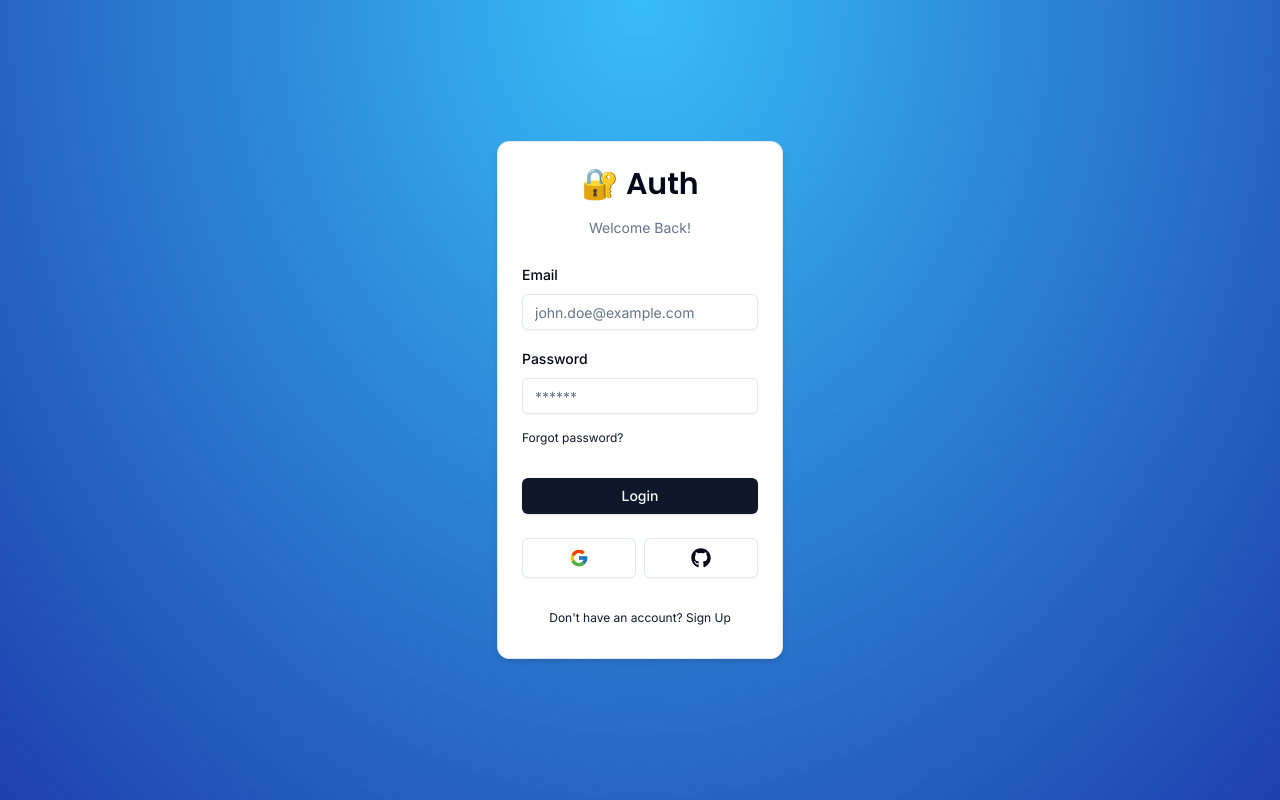
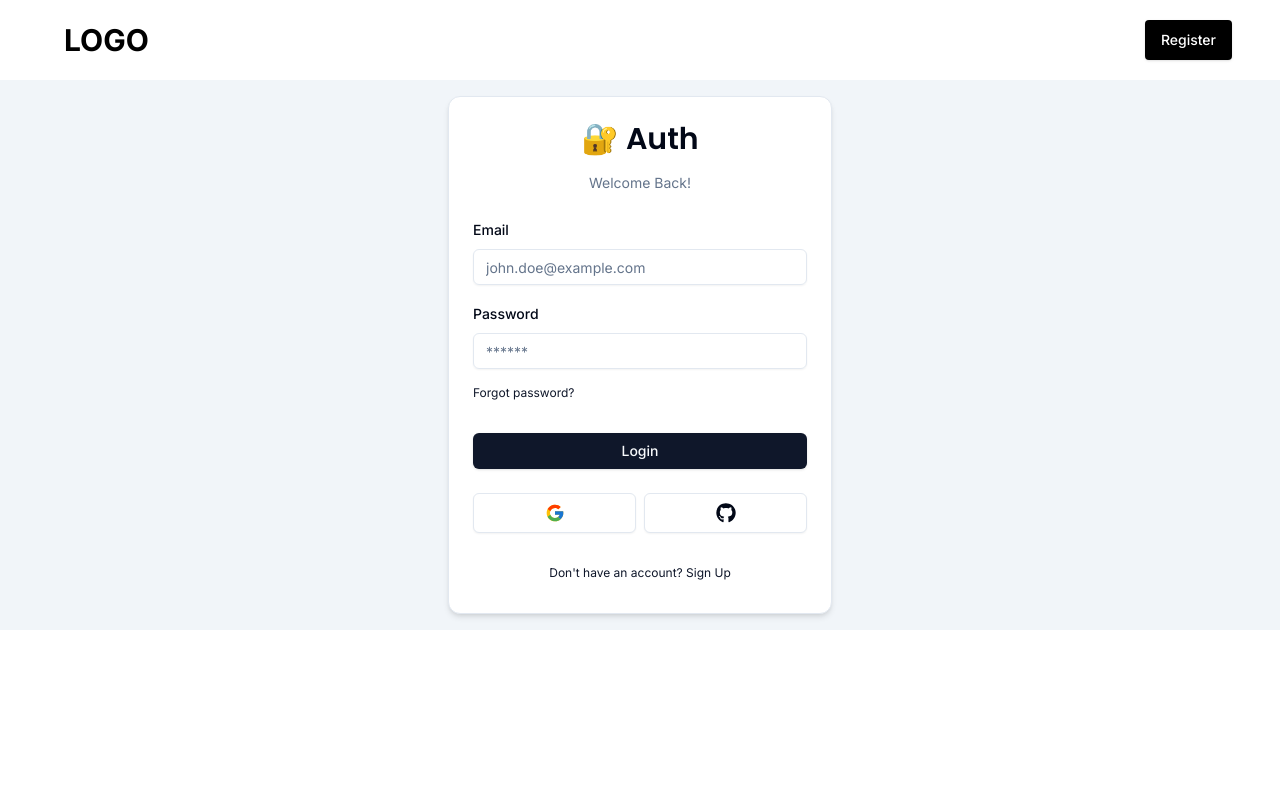
Before and after one commit to Prajwal-ak-0/P1, a Next.js app: page /auth/login in a window 1280 px wide. Built offline with nearby package versions, Linux system fonts and the light colour scheme; no server answers.

Commit message:
Register and Login Form Altered

```diff
--- a/app/auth/layout.tsx
+++ b/app/auth/layout.tsx
@@ -1,12 +1,15 @@
+
 const AuthLayout = ({
   children
 }: {
   children: React.ReactNode
 }) => {
   return (
-      <div className="h-full flex items-center justify-center bg-[radial-gradient(ellipse_at_top,_var(--tw-gradient-stops))] from-sky-400 to-blue-800">
+    <>
+      <div className="h-full items-center justify-center">
         {children}
       </div>
+    </>
   );
 }
 
--- a/app/auth/login/page.tsx
+++ b/app/auth/login/page.tsx
@@ -1,8 +1,14 @@
 import { LoginForm } from "@/components/Auth/LoginForm"
+import Navbar from "@/components/Navbar"
 
 const LoginPage = () => {
     return (
-        <LoginForm />
+        <>
+            <Navbar isLogin />
+            <div className="items-center  justify-center bg-muted flex">
+                <LoginForm />
+            </div>
+        </>
     )
 }
 
--- a/app/auth/register/page.tsx
+++ b/app/auth/register/page.tsx
@@ -1,8 +1,14 @@
 import { RegisterForm } from "@/components/Auth/RegisterForm"
+import Navbar from "@/components/Navbar"
 
 const LoginPage = () => {
     return (
-        <RegisterForm />
+        <>
+            <Navbar isRegister />
+            <div className=" items-center justify-center bg-muted flex">
+                <RegisterForm />
+            </div>
+        </>
     )
 }
 
--- a/app/page.tsx
+++ b/app/page.tsx
@@ -1,7 +1,4 @@
-import { Button } from '@/components/ui/button'
 import { Poppins } from "next/font/google";
-import { cn } from "@/lib/utils";
-import { LoginButton } from "@/components/Auth/LoginButton";
 import Navbar from '@/components/Navbar';
 
 const font = Poppins({
--- a/components/Auth/CardWrapper.tsx
+++ b/components/Auth/CardWrapper.tsx
@@ -21,7 +21,7 @@ export const CardWrapper = ({
     showSocial
  }: CardWrapperProps) => {
     return (
-        <Card className="w=[400px] shadow-md">
+        <Card className="sm:w-[65%] w-[90%] md:w-[50%] lg:w-[30%] m-4  shadow-md">
             <CardHeader>
                 <Header label={headerLabel} />
             </CardHeader>
--- a/components/Navbar.tsx
+++ b/components/Navbar.tsx
@@ -4,8 +4,17 @@ import { Button } from './ui/button'
 import Logo from './Logo'
 import { useRouter } from 'next/navigation'
 
-const Navbar = () => {
-    const router =  useRouter();
+interface NavbarProps {
+    isLogin?: boolean;
+    isRegister?: boolean;
+}
+
+const Navbar = ({
+    isLogin,
+    isRegister
+}: NavbarProps = {
+    }) => {
+    const router = useRouter();
 
     return (
         <div className="flex justify-between h-20  shadow-lg items-center bg- text-white p-4">
@@ -13,12 +22,20 @@ const Navbar = () => {
                 <Logo />
             </div>
             <div className="space-x-4 md:space-x-6 md:mr-8">
-                <Button size={"lg"} onClick={() => router.push('/auth/login')} className="bg-white hover:bg-neutral-100 hover:shadow-md text-black px-4 py-2 rounded">
-                    Log in
-                </Button>
-                <Button size={"lg"}   onClick={() => router.push('/auth/register')} className="bg-black text-white px-4 py-2 hover:shadow-md rounded">
-                    Sign up
-                </Button>
+                {
+                    !isLogin && (
+                        <Button size={"lg"} onClick={() => router.push('/auth/login')} className="bg-white hover:bg-neutral-100 hover:shadow-md text-black px-4 py-2 rounded">
+                            Log in
+                        </Button>
+                    )
+                }
+                {
+                    !isRegister && (
+                        <Button size={"lg"} onClick={() => router.push('/auth/register')} className="bg-black hover:bg-neutral-600 hover:shadow-md text-white px-4 py-2 rounded">
+                            Register
+                        </Button>
+                    )
+                }
             </div>
         </div>
     )
```
Lines whose indentation alone changed are shown as unchanged.
